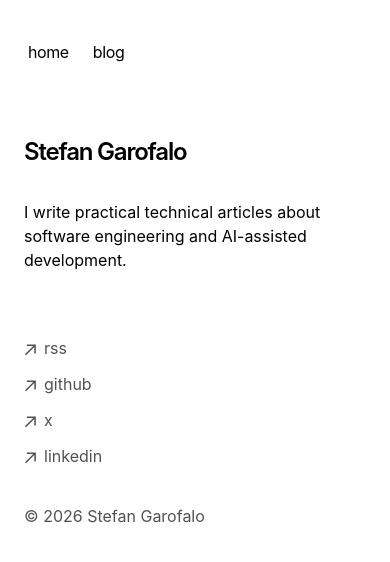
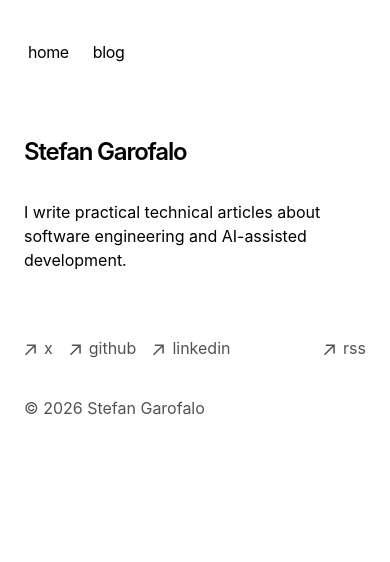
Before and after one commit to stefan-garofalo/stefangarofalo.dev, a Next.js app: page / in a window 390 px wide. Shown: the top 562 px of the page. Built offline with nearby package versions, Linux system fonts and the light colour scheme.

Commit message:
style: reorder footer links

```diff
--- a/app/components/footer.tsx
+++ b/app/components/footer.tsx
@@ -18,16 +18,16 @@ function ArrowIcon() {
 export default function Footer() {
   return (
     <footer className="mb-16">
-      <ul className="font-sm mt-8 flex flex-col space-x-0 space-y-2 text-neutral-600 md:flex-row md:space-x-4 md:space-y-0 dark:text-neutral-300">
+      <ul className="font-sm mt-8 flex flex-row space-x-4 text-neutral-600 dark:text-neutral-300">
         <li>
           <a
             className="flex items-center transition-all hover:text-neutral-800 dark:hover:text-neutral-100"
             rel="noopener noreferrer"
             target="_blank"
-            href="/rss"
+            href="https://x.com/stefangarofalo"
           >
             <ArrowIcon />
-            <p className="ml-2 h-7">rss</p>
+            <p className="ml-2 h-7">x</p>
           </a>
         </li>
         <li>
@@ -46,21 +46,21 @@ export default function Footer() {
             className="flex items-center transition-all hover:text-neutral-800 dark:hover:text-neutral-100"
             rel="noopener noreferrer"
             target="_blank"
-            href="https://x.com/stefangarofalo"
+            href="https://www.linkedin.com/in/stefan-garofalo/"
           >
             <ArrowIcon />
-            <p className="ml-2 h-7">x</p>
+            <p className="ml-2 h-7">linkedin</p>
           </a>
         </li>
-        <li>
+        <li className="ml-auto">
           <a
             className="flex items-center transition-all hover:text-neutral-800 dark:hover:text-neutral-100"
             rel="noopener noreferrer"
             target="_blank"
-            href="https://www.linkedin.com/in/stefan-garofalo/"
+            href="/rss"
           >
             <ArrowIcon />
-            <p className="ml-2 h-7">linkedin</p>
+            <p className="ml-2 h-7">rss</p>
           </a>
         </li>
       </ul>
```
